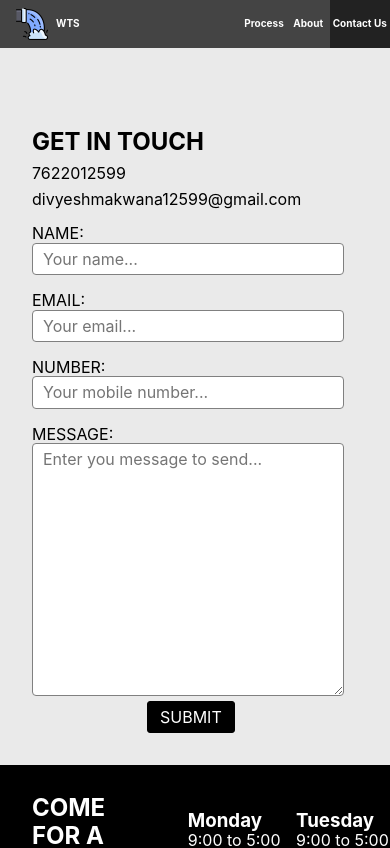
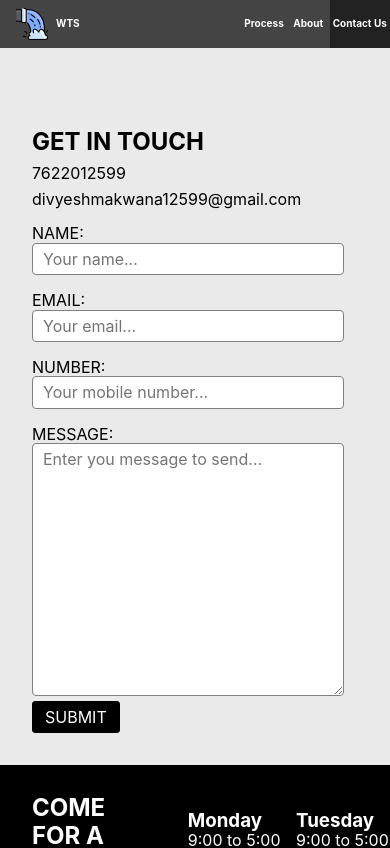
Before and after one commit to DivyeshMakwana12599/Real-Time-Water-Treatment-System, a React (Create React App) app in the folder react-app/: page /Contact in a window 390 px wide. Shown: the top 848 px of the page. Built offline with nearby package versions, Linux system fonts and the light colour scheme.

Commit message:
bug fixes

```diff
--- a/react-app/src/Contact.css
+++ b/react-app/src/Contact.css
@@ -6,7 +6,7 @@
 }
 .About_container {
   display: flex;
-  width: 100%;
+  width: 100vw;
 }
 
 .About_partition-left,
@@ -57,7 +57,6 @@
 .About_partition-right {
   display: flex;
   flex-direction: column;
-  width: 1fr;
 }
 .About_form {
   position: relative;
@@ -98,16 +97,17 @@
 
 @media only screen and (max-width: 800px) {
   .About_partition-left {
+    width: 100%;
     align-items: center;
     grid-template-columns: 2fr 1fr 1fr;
     height: auto;
     padding: 1.8rem 0;
   }
-  .About_partition-left,
   .About_partition-right {
     height: auto;
-    width: 100%;
+    margin-bottom: 5rem;
   }
+
   .About_container {
     flex-direction: column-reverse;
   }
@@ -136,4 +136,7 @@
   .About_form {
     width: 80vw;
   }
+  .About_submit-btn {
+    left: 0;
+  }
 }
```
